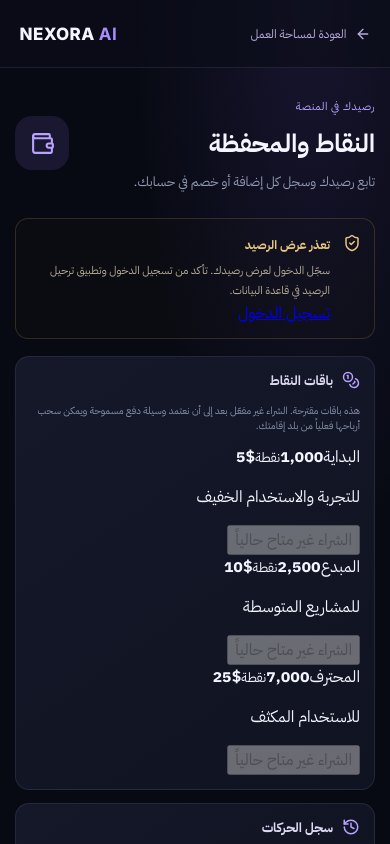
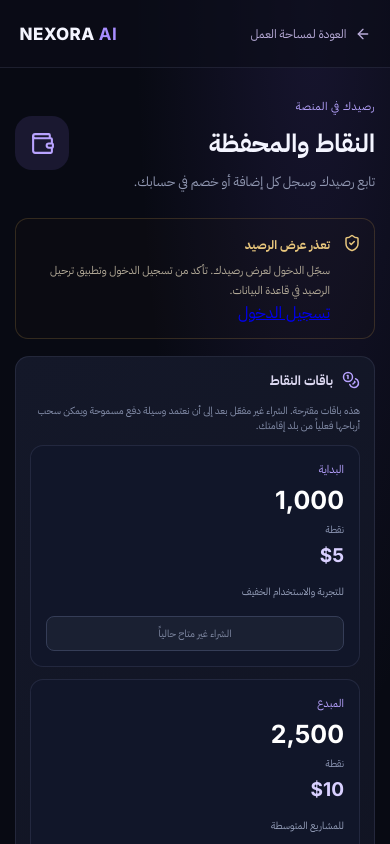
Before and after one commit to samaradelomran-spec/NEXORA-AI, a Next.js app: page /credits in a window 390 px wide. Shown: the top 844 px of the page. Built offline with nearby package versions, Linux system fonts and the light colour scheme; no server answers.

Commit message:
Style credits wallet and packages

```diff
--- a/app/globals.css
+++ b/app/globals.css
@@ -191,3 +191,5 @@ footer{display:flex;justify-content:space-between;color:#606983;font:9px Inter,s
 .project-draft-detail{margin-top:14px;padding:13px;border:1px solid #8170c944;border-radius:12px;background:#111629}.project-draft-detail b{display:block;color:#dcd8f6;font-size:12px;margin-bottom:8px}.project-draft-detail p{white-space:pre-wrap;overflow-wrap:anywhere;color:#c4c8dc;font-size:12px;line-height:1.9;margin:0 0 8px}.project-draft-detail small{color:#8e98b6;font-size:11px}
 
 .admin-credit-controls{display:grid;grid-template-columns:minmax(220px,2fr) minmax(110px,1fr) minmax(140px,1fr);gap:9px;margin:12px 0}.admin-credit-controls input{min-width:0;border:1px solid #303650;background:#0b0f1c;color:#f4f5ff;border-radius:9px;padding:10px 12px;font-size:11px}.admin-table code{font-size:9px;color:#cbbcff}@media(max-width:620px){.admin-credit-controls{grid-template-columns:1fr}}
+
+.credit-balance-card{display:flex;align-items:center;justify-content:space-between;gap:16px;margin:18px 0;padding:22px;border:1px solid #8e75e566;border-radius:15px;background:linear-gradient(120deg,#211b3c,#111b31)}.credit-balance-card div{display:flex;flex-direction:column;gap:5px}.credit-balance-card span{font-size:11px;color:#b8afd9}.credit-balance-card strong{font:700 36px Inter,sans-serif;color:#fff}.credit-balance-card small{font-size:10px;color:#a7b0ca}.credit-balance-card>svg{color:#c8b7ff}.credits-package-grid{display:grid;grid-template-columns:repeat(3,minmax(0,1fr));gap:12px}.credits-package{display:flex;flex-direction:column;align-items:flex-start;gap:7px;padding:15px;border:1px solid var(--line);border-radius:13px;background:#111629}.credits-package>span{font-size:11px;color:#b7a2ff}.credits-package>strong{font:700 25px Inter,sans-serif;color:#fff}.credits-package>small{font-size:10px;color:#8e98b6}.credits-package>b{font:700 19px Inter,sans-serif;color:#d9d0ff}.credits-package>p{font-size:10px;color:#98a2bd;min-height:30px}.credits-package>button{width:100%;border:1px solid #353d57;border-radius:8px;padding:9px;background:#1a2032;color:#818aa4;font-size:10px}.credit-positive{color:#82d9b4!important}.credit-negative{color:#f29a9a!important}@media(max-width:650px){.credits-package-grid{grid-template-columns:1fr}.credits-package>p{min-height:0}}
```
